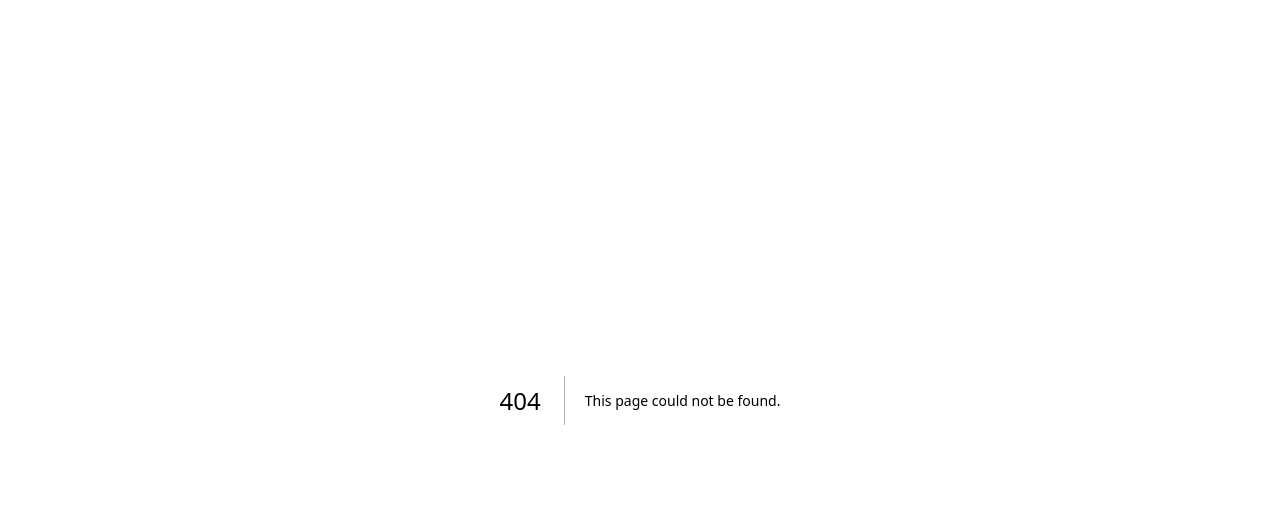
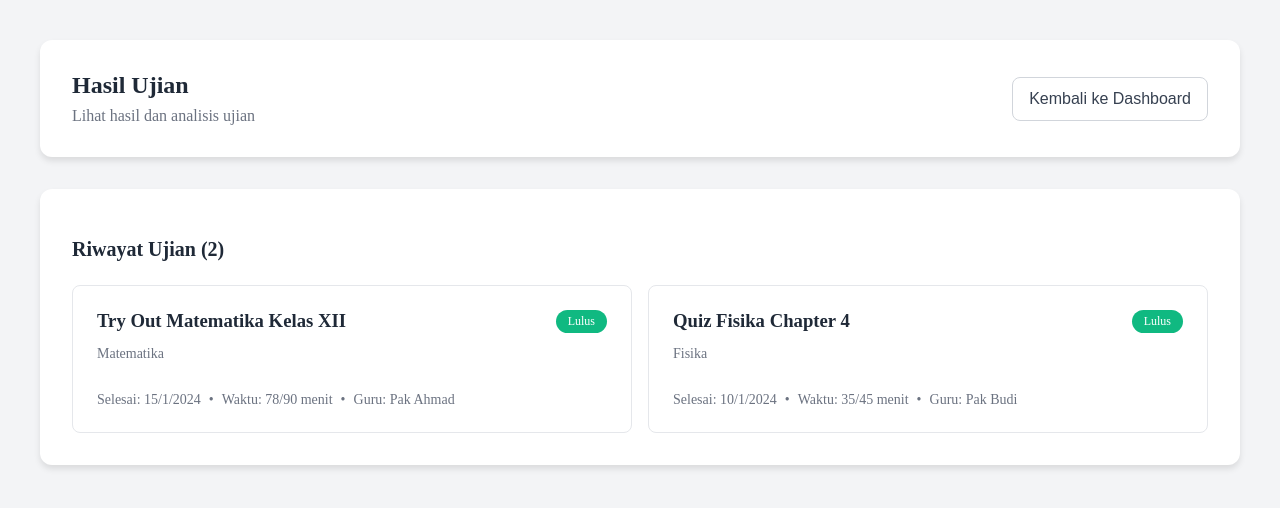
Before and after one commit to mclassyogya-maker/tryout-dashboard, a Next.js app: page /results in a window 1280 px wide. Before the commit this address had no page. Shown: the top 508 px of the page. Built offline with nearby package versions, Linux system fonts and the light colour scheme.

Commit message:
Create page.tsx

```diff
--- /dev/null
+++ b/src/app/results/page.tsx
@@ -0,0 +1,108 @@
+'use client'
+
+import { useState } from 'react'
+
+export default function ResultsPage() {
+  const [selectedExam, setSelectedExam] = useState(null)
+
+  const [examResults] = useState([
+    {
+      id: 1,
+      title: 'Try Out Matematika Kelas XII',
+      subject: 'Matematika',
+      completedAt: '2024-01-15T14:30:00',
+      timeSpent: 78,
+      duration: 90,
+      score: 85,
+      maxScore: 100,
+      status: 'passed',
+      teacher: 'Pak Ahmad'
+    },
+    {
+      id: 2,
+      title: 'Quiz Fisika Chapter 4',
+      subject: 'Fisika',
+      completedAt: '2024-01-10T14:30:00',
+      timeSpent: 35,
+      duration: 45,
+      score: 92,
+      maxScore: 100,
+      status: 'passed',
+      teacher: 'Pak Budi'
+    }
+  ])
+
+  const getStatusColor = (status) => {
+    switch(status) {
+      case 'passed': return '#10b981'
+      case 'failed': return '#ef4444'
+      default: return '#6b7280'
+    }
+  }
+
+  const getStatusText = (status) => {
+    switch(status) {
+      case 'passed': return 'Lulus'
+      case 'failed': return 'Tidak Lulus'
+      default: return 'Draft'
+    }
+  }
+
+  return (
+    <div style={{ minHeight: '100vh', backgroundColor: '#f3f4f6', padding: '2rem' }}>
+      <div style={{ maxWidth: '1200px', margin: '0 auto' }}>
+        <div style={{ backgroundColor: 'white', borderRadius: '12px', boxShadow: '0 4px 6px rgba(0,0,0,0.1)', padding: '2rem', marginBottom: '2rem' }}>
+          <div style={{ display: 'flex', justifyContent: 'space-between', alignItems: 'center' }}>
+            <div>
+              <h1 style={{ fontSize: '1.5rem', fontWeight: 'bold', color: '#1f2937', margin: 0 }}>Hasil Ujian</h1>
+              <p style={{ color: '#6b7280', margin: '0.5rem 0 0' }}>Lihat hasil dan analisis ujian</p>
+            </div>
+            <button
+              onClick={() => window.location.href = '/'}
+              style={{ padding: '0.75rem 1rem', borderRadius: '8px', border: '1px solid #d1d5db', backgroundColor: 'white', color: '#374151', cursor: 'pointer', fontSize: '1rem' }}
+            >
+              Kembali ke Dashboard
+            </button>
+          </div>
+        </div>
+
+        <div style={{ backgroundColor: 'white', borderRadius: '12px', boxShadow: '0 4px 6px rgba(0,0,0,0.1)', padding: '2rem' }}>
+          <h2 style={{ fontSize: '1.25rem', fontWeight: '600', color: '#1f2937', marginBottom: '1.5rem' }}>Riwayat Ujian ({examResults.length})</h2>
+
+          <div style={{ display: 'grid', gridTemplateColumns: 'repeat(auto-fit, minmax(350px, 1fr))', gap: '1rem' }}>
+            {examResults.map((result) => (
+              <div
+                key={result.id}
+                style={{
+                  backgroundColor: 'white',
+                  border: '1px solid #e5e7eb',
+                  borderRadius: '8px',
+                  padding: '1.5rem',
+                  cursor: 'pointer',
+                  transition: 'all 0.2s'
+                }}
+              >
+                <div style={{ display: 'flex', justifyContent: 'space-between', alignItems: 'flex-start' }}>
+                  <div style={{ flex: 1 }}>
+                    <h3 style={{ fontWeight: '600', color: '#1f2937', margin: '0 0 0.5rem 0' }}>{result.title}</h3>
+                    <p style={{ color: '#6b7280', fontSize: '0.875rem' }}>{result.subject}</p>
+                  </div>
+                  <span style={{ padding: '0.25rem 0.75rem', fontSize: '0.75rem', fontWeight: '500', backgroundColor: getStatusColor(result.status), color: 'white', borderRadius: '9999px' }}>
+                    {getStatusText(result.status)}
+                  </span>
+                </div>
+                <div style={{ display: 'flex', gap: '0.5rem', fontSize: '0.875rem', color: '#6b7280', marginTop: '1rem' }}>
+                  <span>Selesai: {new Date(result.completedAt).toLocaleDateString('id-ID')}</span>
+                  <span>•</span>
+                  <span>Waktu: {result.timeSpent}/{result.duration} menit</span>
+                  <span>•</span>
+                  <span>Guru: {result.teacher}</span>
+                </div>
+              </div>
+            ))}
+          </div>
+        </div>
+      </div>
+    </div>
+  )
+}
```
